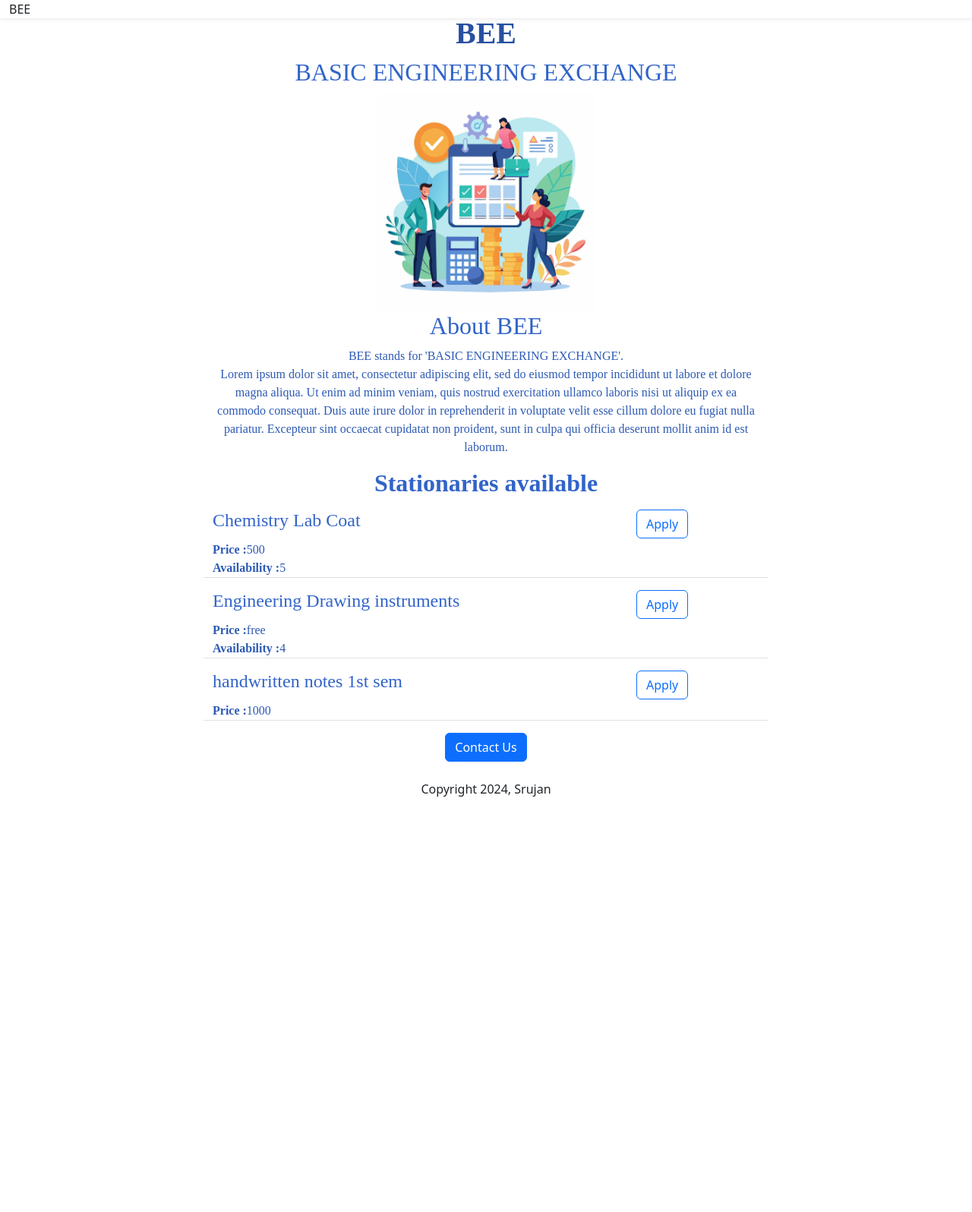
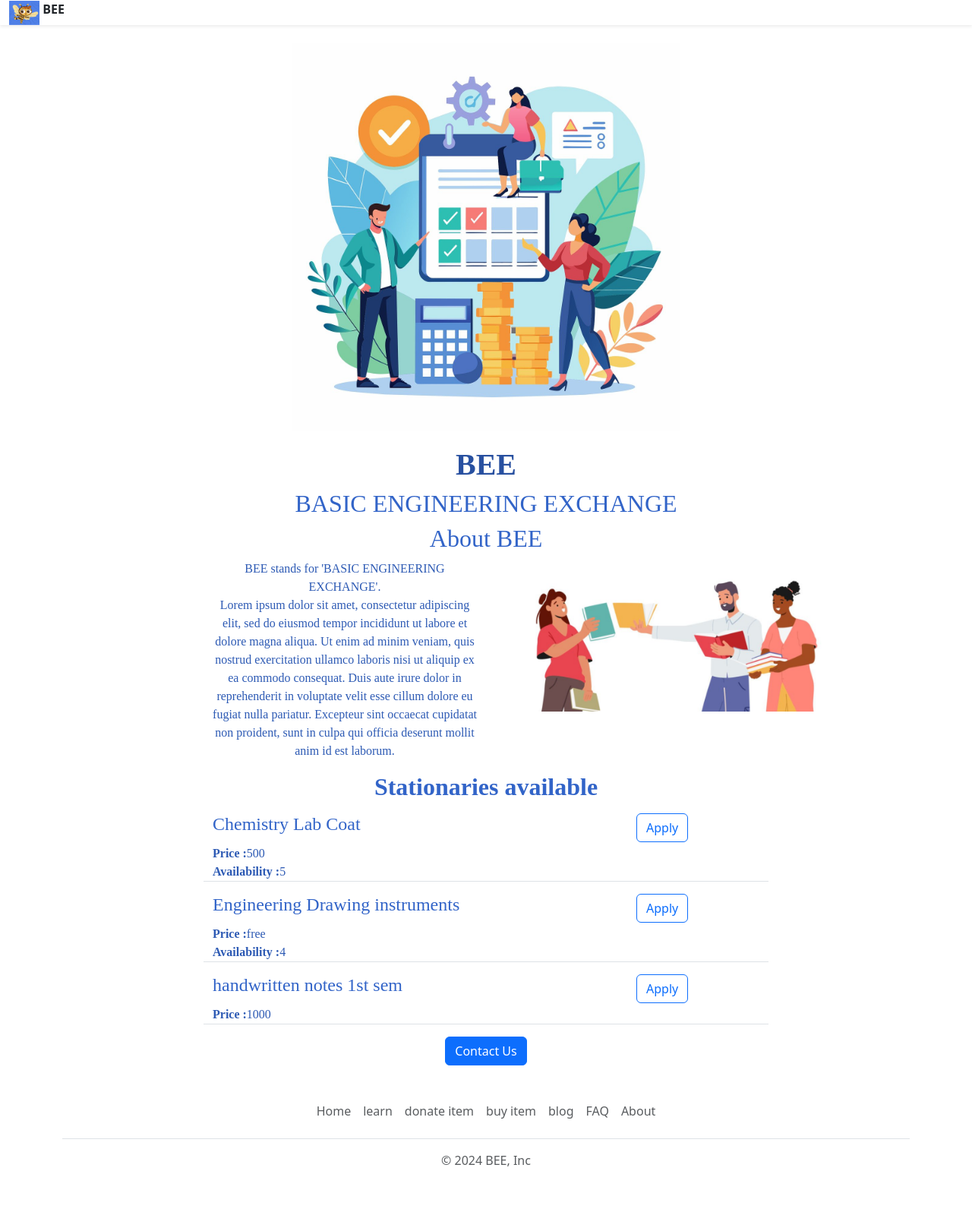
Before and after one commit to Khushi2004Shrivastava/replitpy, a Flask app: page / in a window 1280 px wide. Shown: the whole page at 76% size. Before the commit the page ends 1049 px from the top, so only its background shows below. Run offline with Flask 2, Linux system fonts and the light colour scheme.

Commit message:
functional and aesthetic impro

```diff
--- /dev/null
+++ b/templates/footer.html
@@ -0,0 +1,16 @@
+<div class="b-example-divider"></div>
+
+<div class="container">
+  <footer class="py-3 my-4">
+    <ul class="nav justify-content-center border-bottom pb-3 mb-3">
+      <li class="nav-item"><a target="blank" href="https://bee-rp2j.onrender.com/" class="nav-link px-2 text-body-secondary">Home</a></li>
+      <li class="nav-item"><a target="blank" href="https://bee-rp2j.onrender.com/learn" class="nav-link px-2 text-body-secondary">learn</a></li>
+      <li class="nav-item"><a target="blank" href="https://bee-rp2j.onrender.com/donate_item" class="nav-link px-2 text-body-secondary">donate item</a></li>
+      <li class="nav-item"><a target="blank" href="https://bee-rp2j.onrender.com/buy_item" class="nav-link px-2 text-body-secondary">buy item</a></li>
+      <li class="nav-item"><a target="blank" href="https://bee-rp2j.onrender.com/blogs" class="nav-link px-2 text-body-secondary">blog</a></li>
+      <li class="nav-item"><a target="blank" href="https://bee-rp2j.onrender.com/faq" class="nav-link px-2 text-body-secondary">FAQ</a></li>
+      <li class="nav-item"><a target="blank" href="https://bee-rp2j.onrender.com/about" class="nav-link px-2 text-body-secondary">About</a></li>
+    </ul>
+    <p class="text-center text-body-secondary">&copy; 2024 BEE, Inc</p>
+  </footer>
+</div>
--- a/templates/home.html
+++ b/templates/home.html
@@ -37,20 +37,34 @@
         max-width: 720px;
         margin: 20px auto;
       }
+      #banner{
+        height: 360px;
+        width: 100%;
+        object-fit:cover;
+        margin-bottom:16px;
+      }
     </style>
   </heaad>
   <body>
     {% include 'nav.html' %}
+    <img id="icon" id="baneer" src="https://b715e1b4-5312-4054-b917-deab10132fd9-00-fqq14hn7ooq9.janeway.replit.dev/static/SJR%20icon.png">
     <div id="container">
       <h1> BEE</h1>
     <h2>BASIC ENGINEERING EXCHANGE</h2>
-    <img id="icon" src="https://b715e1b4-5312-4054-b917-deab10132fd9-00-fqq14hn7ooq9.janeway.replit.dev/static/SJR%20icon.png">
+
     <h2> About BEE</h2>
+
+    <div class="row">
+      <div class="col-md-6">
     <p class="bodytext">
       BEE stands for 'BASIC ENGINEERING EXCHANGE'. <br>
       Lorem ipsum dolor sit amet, consectetur adipiscing elit, sed do eiusmod tempor incididunt ut labore et dolore magna aliqua. Ut enim ad minim veniam, quis nostrud exercitation ullamco laboris nisi ut aliquip ex ea commodo consequat. Duis aute irure dolor in reprehenderit in voluptate velit esse cillum dolore eu fugiat nulla pariatur. Excepteur sint occaecat cupidatat non proident, sunt in culpa qui officia deserunt mollit anim id est laborum.
     </p>
-
+      </div>
+      <div class="d-none d-md-block col-md-6">
+      <img src="/static/Screenshot 2024-05-31 234503.png" style="height:200px;border-radius:4px">
+      </div>
+    </div>
     <h2><b>Stationaries available</b></h2>
     <p class="bodytext">
       <div>
@@ -60,9 +74,16 @@
       </div>
     </p>
       <div  class="text-center">
-      <button type="button" class="btn btn-primary">Contact Us</button>
-      <p class="mt-4">Copyright 2024, Srujan</p>
+
+
+
+
+      <a href="https://mail.google.com/mail/?view=cm&fs=1&to=shrivastava.2004khushi@gmail.com&su=Question%20about%20item%20provisions&body=My%20name%3A%20%3Cyour%20name%20here%3E%0D%0AMy%20question%3A%20%3Center%20question%20here%3E button type="button" class="btn btn-primary">Contact Us
+      </button>
+      </a>
+
       </div>
     </div>
+    {% include 'footer.html' %}
   </body>
 </html>
--- a/templates/itemitem.html
+++ b/templates/itemitem.html
@@ -20,7 +20,14 @@
   </div>
 
   <div class="col-3">
-      <button type="button" class="btn btn-outline-primary">Apply</button>
+
+
+        <a href="https://mail.google.com/mail/?view=cm&fs=1&to=shrivastava.2004khushi@gmail.com&su=Request%20for%20{{item['title']}}&body=My%20name%3A%20%3Cyour%20name%20here%3E%0D%0AMy%20branch%3A%20%3Cyour%20branch%20here%3E%0D%0AMy%20roll%20no%3A%20%3Cyour%20roll%20no%20here%3E%0D%0AMy%20Semester%3A%20%3Cyour%20semester%20here%3E%0D%0AMy%20contact%20no%3A%20%3Cyour%20contact%20no%20here%3E">
+    <button-type="button" class="btn btn-outline-primary">
+        Apply
+      </button>
+      </button-type>
+    </a>
   </div>
 
 </div>
--- a/templates/nav.html
+++ b/templates/nav.html
@@ -1,8 +1,10 @@
 <nav class="shadow-sm fixed-top bg-white">
   <div class="container-fluid">
     <a class="navbar-brand" href="#">
+      <img src="/static/bee-8336245_1280.png" alt="Logo" width="40" height="32" class="d-inline-block align-text-top">
 
-      BEE
+      <b>BEE</b>
     </a>
   </div>
 </nav>
+<div style="height:56px"></div>
```
Also changed, not shown: static/Screenshot 2024-05-31 234503.png (added), static/bee-8336245_1280.png (added), 1 other file.
